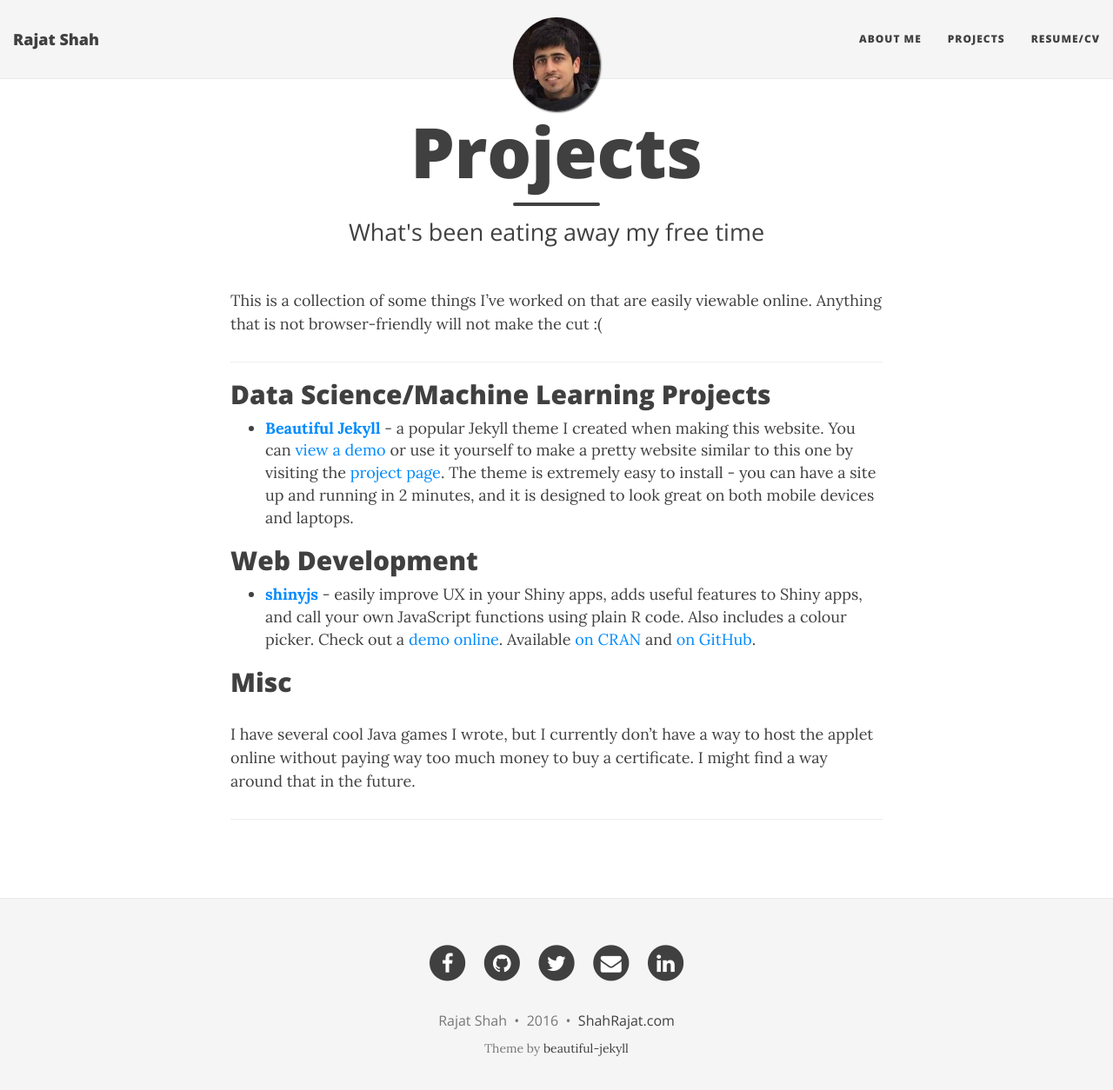
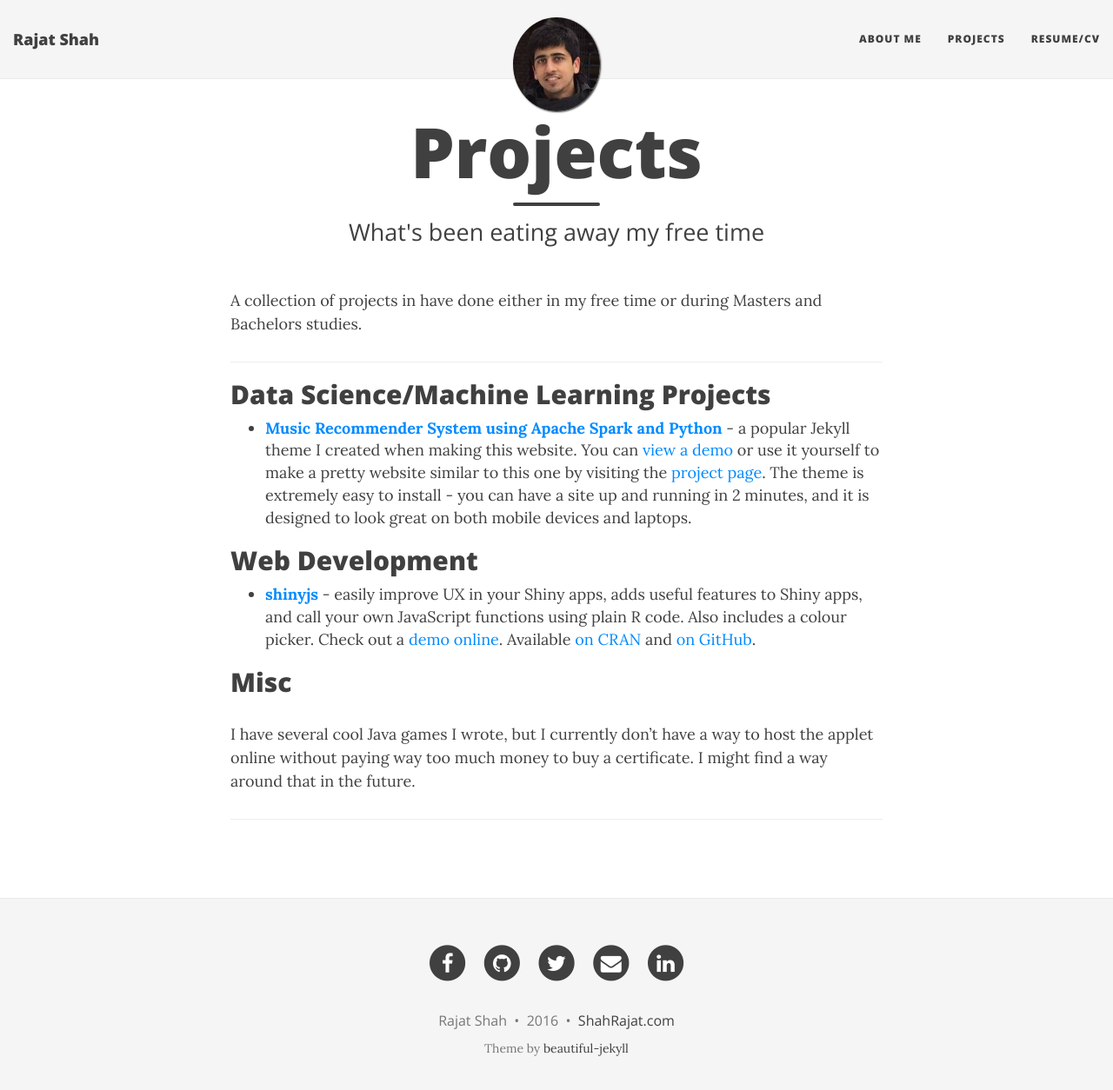
Before and after one commit to shahrajat/shahrajat.github.io, a Jekyll site: the page built from projects.md, in a window 1280 px wide and 1267 px high. Shown: the top 1254 px of the window at 87% size. Built offline with Jekyll 4.4.1, drawn with Linux system fonts in a browser that asks for light colours; nearby versions of some CDN libraries; comment, search, counter and statistics services are not loaded.

Commit message:
Updated projects.md

```diff
--- a/projects.md
+++ b/projects.md
@@ -6,13 +6,13 @@ comments: true
 published: true
 ---
 
-This is a collection of some things I've worked on that are easily viewable online. Anything that is not browser-friendly will not make the cut :(
+A collection of projects in have done either in my free time or during Masters and Bachelors studies.
 
 ---
 
 ## Data Science/Machine Learning Projects
 
--  **[Beautiful Jekyll](http://deanattali.com/beautiful-jekyll/)** - a popular Jekyll theme I created when making this website.  You can [view a demo](http://deanattali.com/beautiful-jekyll/) or use it yourself to make a pretty website similar to this one by visiting the [project page](https://github.com/daattali/beautiful-jekyll#readme). The theme is extremely easy to install - you can have a site up and running in 2 minutes, and it is designed to look great on both mobile devices and laptops.
+-  **[Music Recommender System using Apache Spark and Python](https://github.com/shahrajat/Data-Science/tree/master/music-recommender)** - a popular Jekyll theme I created when making this website.  You can [view a demo](http://deanattali.com/beautiful-jekyll/) or use it yourself to make a pretty website similar to this one by visiting the [project page](https://github.com/daattali/beautiful-jekyll#readme). The theme is extremely easy to install - you can have a site up and running in 2 minutes, and it is designed to look great on both mobile devices and laptops.
 
 ## Web Development
 
```
